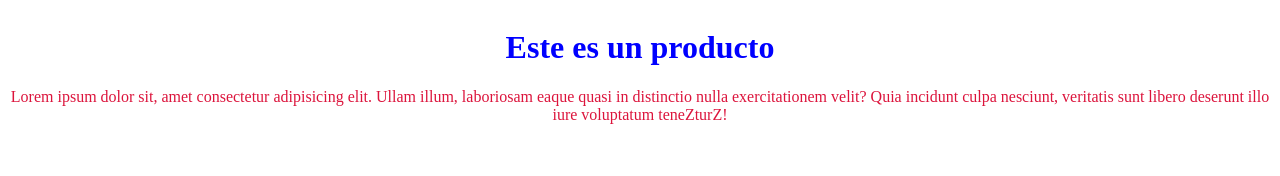
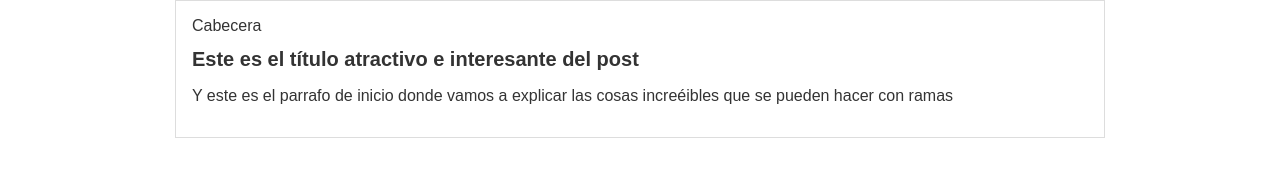
Before and after one commit to Bruunildo/portafolio, a plain HTML site: page index.html in a window 1280 px wide. Drawn offline with Linux system fonts and the light colour scheme.

Commit message:
aqui le hice cambios a index

```diff
--- /dev/null
+++ b/css/estilos.css
@@ -0,0 +1,22 @@
+body
+{
+    color: #333;
+    text-align: center;
+    font-family: "Arial";
+    font-size: 16px;
+    margin: 0;
+    padding: 0;
+}
+#container
+{
+    width: 70%;
+    padding: 1em;
+    text-align: left;
+    border: 1px solid #DDD;
+    margin: 0 auto;
+}
+
+#container h1
+{
+    font-size: 20px;
+}
--- a/index.html
+++ b/index.html
@@ -1,29 +1,17 @@
-<!DOCTYPE html>
-<html lang="en">
-<head>
-    <meta charset="UTF-8">
-    <meta name="viewport" content="width=device-width, initial-scale=1.0">
-    <title>Git y guthub</title>
-
-</head>
-<style>
-    body{
-        display: inline-block;
-        justify-content: center;
-        align-items: center;
-        text-align: center;
-
-    }
-    h1{
-        color: blue;
-    }
-    p{
-        color: crimson;
-    }
-
-</style>
-<body>
-    <h1>Este es un producto</h1>
-    <p>Lorem ipsum dolor sit, amet consectetur adipisicing elit. Ullam illum, laboriosam eaque quasi in distinctio nulla exercitationem velit? Quia incidunt culpa nesciunt, veritatis sunt libero deserunt illo iure voluptatum teneZturZ!</p>
-</body>
+<html>
+    <head>
+        <title>El titulo del post</title>
+        <link rel="stylesheet" href="css/estilos.css" />
+    </head>
+    <body>
+        <div id="container">
+            <div id="cabecera">
+                Cabecera
+            </div>
+            <div id="post">
+                <h1>Este es el título atractivo e interesante del post</h1>
+                <p>Y este es el parrafo de inicio donde vamos a explicar las cosas increéibles que se pueden hacer con ramas</p>
+            </div>
+        </div>
+    </body>
 </html>
```
Also changed, not shown: blogpost.html (added).
